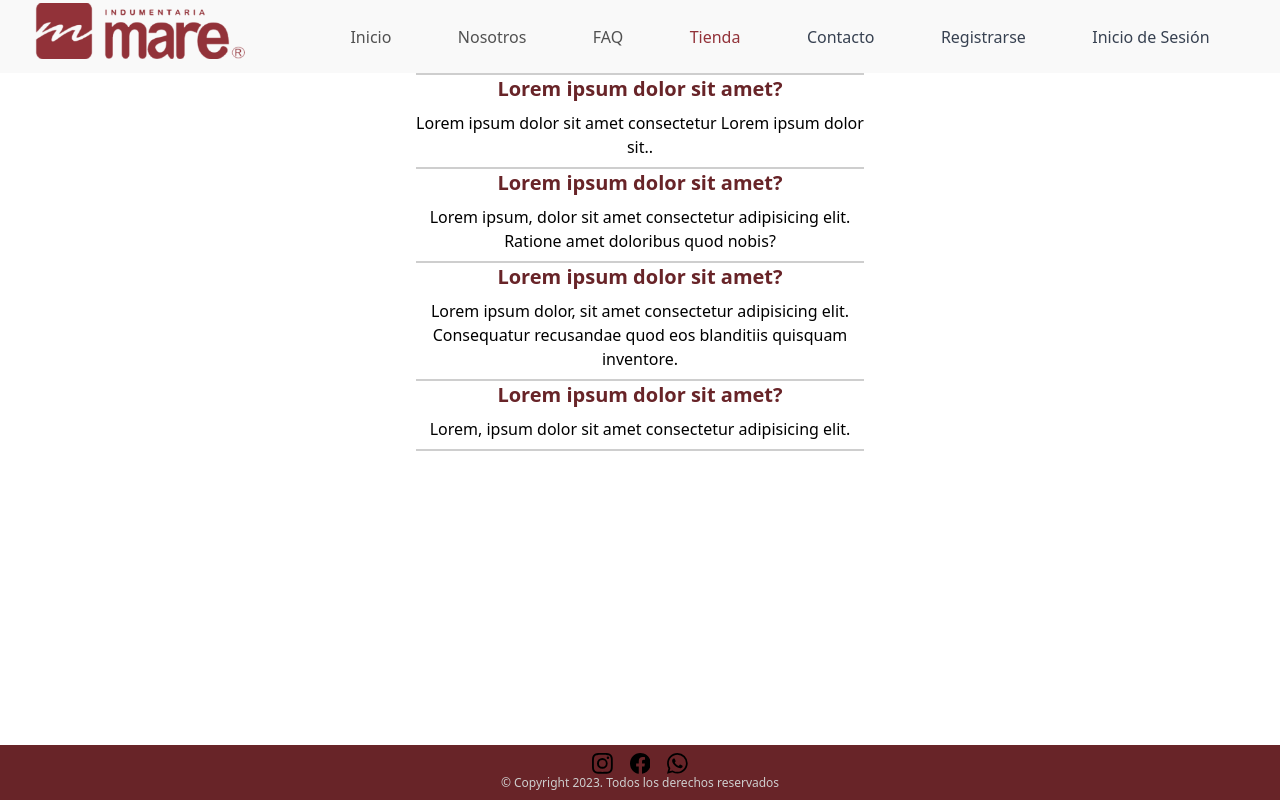
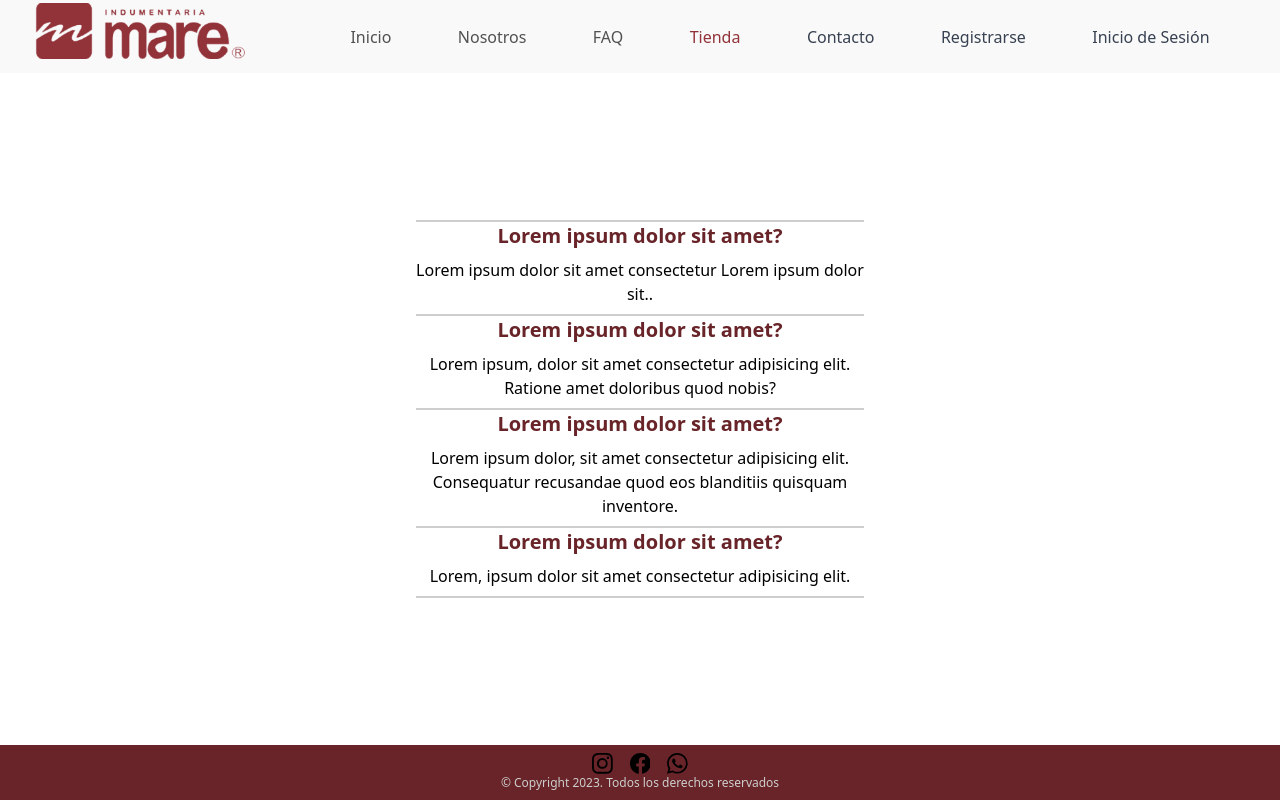
Before and after one commit to No-Country/c-14-31-n-java-react, a React (Vite) app in the folder client/: page /Faq in a window 1280 px wide. Built offline with nearby package versions, Linux system fonts and the light colour scheme.

Commit message:
fix: details Faq page

```diff
--- a/client/src/pages/faq/Faq.jsx
+++ b/client/src/pages/faq/Faq.jsx
@@ -9,7 +9,7 @@
             <div>
                 <Header />
             </div>
-            <div className="w-full">
+            <div className="w-full flex justify-center items-center h-full">
                 <div className="max-w-md md:mx-auto">
                     <div className="border-y-2 border-neutral-400">
                         <h2 className="text-primary-700 text-center font-bold text-xl">Lorem ipsum dolor sit amet?</h2>
```
